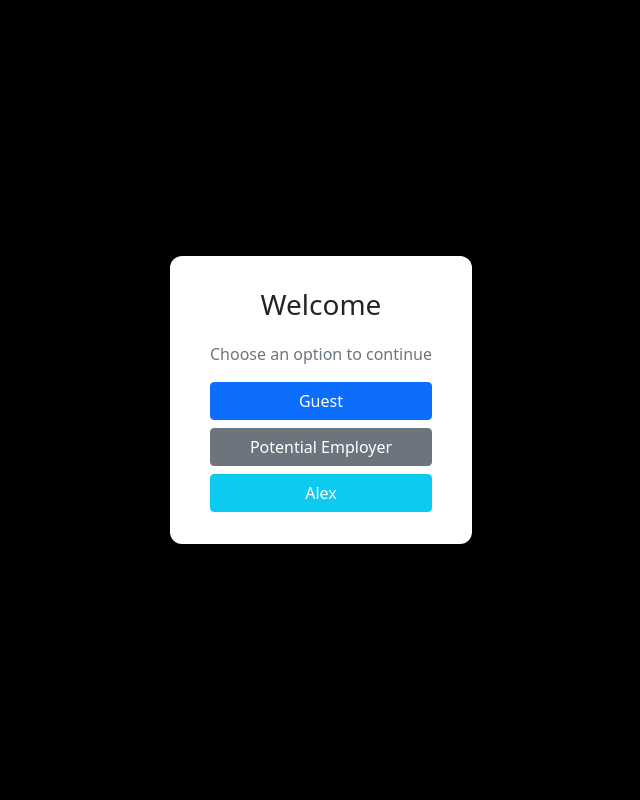
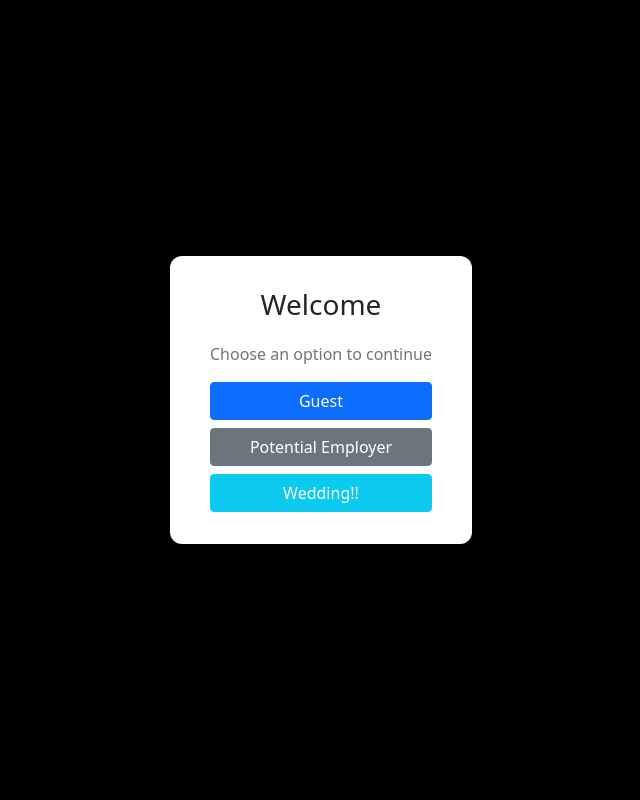
Before and after one commit to dev-holliday/mjw-resume-app, a Django app: page / in a window 1280 px wide. Shown: the whole page, without its empty margins (319-959 px from the left). Run offline with Django 4.2, Linux system fonts and the light colour scheme; some libraries are stand-ins or nearby versions.

Commit message:
-wedding push

```diff
--- a/hello_azure/templates/hello_azure/index.html
+++ b/hello_azure/templates/hello_azure/index.html
@@ -21,7 +21,7 @@
             <div class="overlay-buttons d-grid">
                 <button class="btn btn-primary" onclick="overlayAction('Guest')">Guest</button>
                 <button class="btn btn-secondary" onclick="employerSignIn()">Potential Employer</button>
-                <button class="btn btn-info text-white" onclick="overlayAction('Admin')">Alex</button>
+                <button class="btn btn-info text-white" onclick="overlayAction('Admin')">Wedding!!</button>
             </div>
         </div>
     </div>
```
